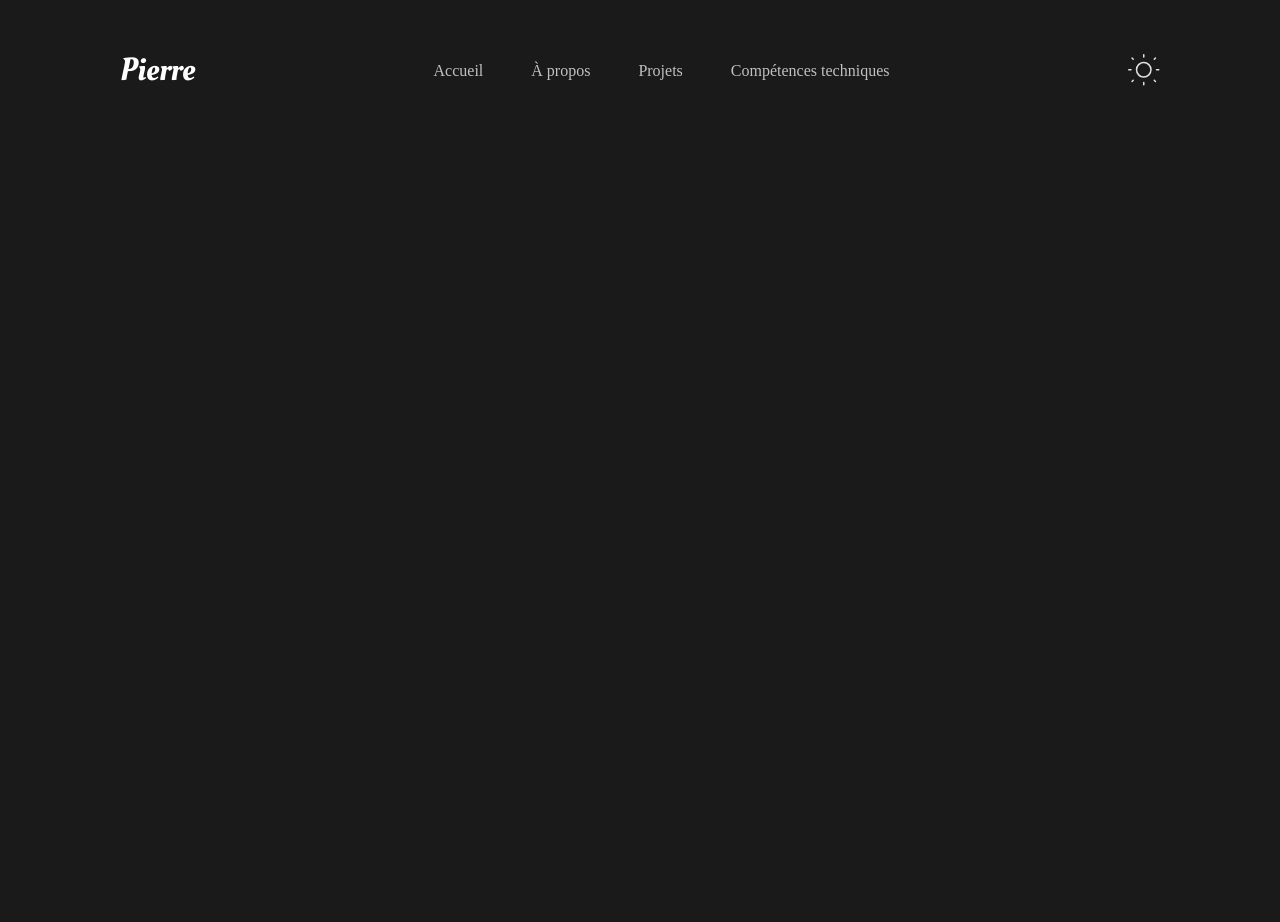
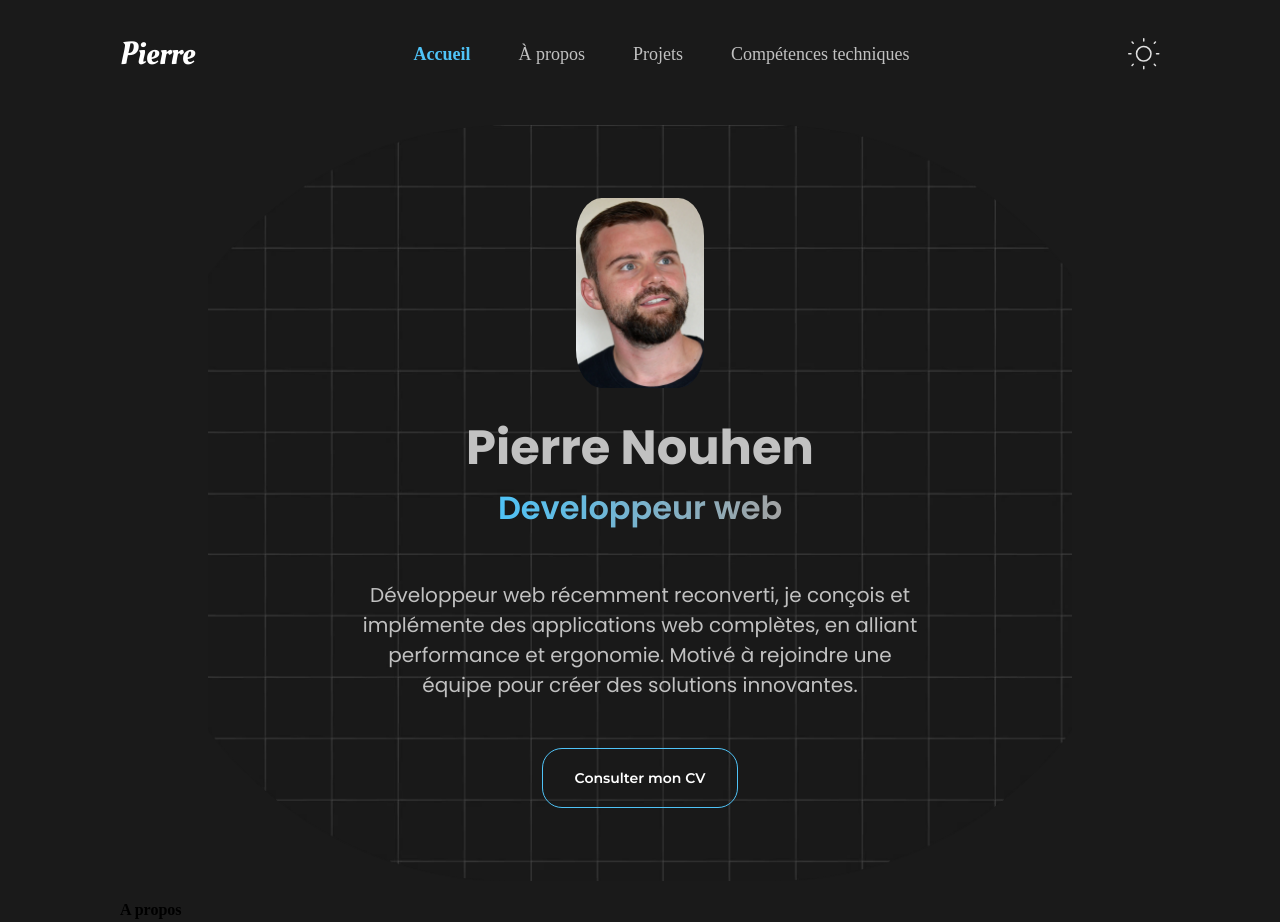
Before and after one commit to pnouhen/Portfolio2.0, a website built with Vite: page index.html in a window 1280 px wide. Shown: the top 922 px of the page. Before the commit the page ends 800 px from the top, so only its background shows below. Built offline with nearby package versions, Linux system fonts and the light colour scheme.

Commit message:
feat: home and navigate

```diff
--- a/index.html
+++ b/index.html
@@ -12,25 +12,25 @@
     <title>Portfolio de Pierre Nouhen</title>
   </head>
   <body class="dark-mode">
-    <header id="header">
+    <header id="header" class="dark-mode">
       <p class="logo dark-mode">Pierre</p>
 
       <nav id="nav">
         <ul>
           <li class="dark-mode">
-            <a>Accueil</a>
+            <a class="dark-mode active" href="#home">Accueil</a>
           </li>
 
           <li class="dark-mode">
-            <a>À propos</a>
+            <a class="dark-mode" href="#about">À propos</a>
           </li>
 
           <li class="dark-mode">
-            <a>Projets</a>
+            <a class="dark-mode">Projets</a>
           </li>
 
           <li class="dark-mode">
-            <a>Compétences techniques</a>
+            <a class="dark-mode">Compétences techniques</a>
           </li>
         </ul>
       </nav>
@@ -42,6 +42,32 @@
         title="Passer au thème clair"
       />
     </header>
+
+    <main>
+      <section id="home" class="home dark-mode">
+        <img src="/assets/img/profil-picture.webp" alt="" />
+
+        <h1 class="dark-mode">Pierre Nouhen</h1>
+
+        <p class="job dark-mode">Developpeur web</p>
+
+        <p class="catchphrase dark-mode">
+          Développeur web récemment reconverti, je conçois et implémente des
+          applications web complètes, en alliant performance et ergonomie.
+          Motivé à rejoindre une équipe pour créer des solutions innovantes.
+        </p>
+
+        <a class="dark-mode"
+        class="dark-mode"
+          href="/assets/CV/CV_Pierre_NOUHEN_Developpeur_web.pdf"
+          rel="noopener noreferrer"
+        > Consulter mon CV</a>
+      </section>
+
+      <section id="about" class="about">
+        <h2>A propos</h2>
+      </section>
+    </main>
     <script type="module" src="/src/main.js"></script>
   </body>
 </html>
--- a/src/functions/menuBurger.js
+++ b/src/functions/menuBurger.js
@@ -1,8 +1,8 @@
 const header = document.getElementById("header");
 const nav = document.getElementById("nav");
+  const imgBurger = document.createElement("img");
 
 if (window.innerWidth <= 768) {
-  const imgBurger = document.createElement("img");
   imgBurger.src = "/assets/icons/header/bars-solid-white.svg";
   imgBurger.alt = "Menu";
   imgBurger.classList = "menuBurger";
@@ -22,3 +22,11 @@ if (window.innerWidth <= 768) {
     }
   });
 }
+
+export const darkModeMenuBurger = () => {
+  imgBurger.src = "/assets/icons/header/bars-solid-white.svg";
+}
+
+export const lightModeMenuBurger = () => {
+  imgBurger.src = "/assets/icons/header/bars-solid-black.svg";
+}
--- /dev/null
+++ b/src/functions/navigation.js
@@ -0,0 +1,22 @@
+const links = document.querySelectorAll("nav a");
+const sections = document.querySelectorAll("section");
+
+window.addEventListener("scroll", () => {
+  sections.forEach((section) => {
+    // Visibility detection
+    const rect = section.getBoundingClientRect();
+    const isVisible =
+      rect.top <= window.innerHeight / 2 &&
+      rect.bottom >= window.innerHeight / 2;
+
+    if (isVisible) {
+      links.forEach((a) => a.classList.remove("active"));
+
+      const id = section.id;
+      const activeLink = document.querySelector(`nav a[href="#${id}"]`);
+      if (activeLink) {
+        activeLink.classList.add("active");
+      }
+    }
+  });
+});
--- a/src/functions/toggleTheme.js
+++ b/src/functions/toggleTheme.js
@@ -1,13 +1,13 @@
+import { darkModeMenuBurger, lightModeMenuBurger } from "./menuBurger";
+
 const button = document.querySelector(".toggle-theme");
 const allElements = document.querySelectorAll(".dark-mode");
-
-console.log(allElements);
 
 button.addEventListener("click", () => {
   // Change mode for all elements
   allElements.forEach((element) => {
     // To avoid the transition when the page loads
-    element.style.transition = "all 1s ease-in-out";
+    element.style.transition = "all 0.4s ease-in-out";
     button.style.transition = "all 0.4s ease-in-out";
 
     if (element.classList.contains("dark-mode")) {
@@ -18,6 +18,9 @@ button.addEventListener("click", () => {
 
       element.classList.remove("dark-mode");
       element.classList.add("light-mode");
+
+      // Functions
+      lightModeMenuBurger()
     } else if (element.classList.contains("light-mode")) {
       // Change button
       button.src = "/assets/icons/header/sun.svg";
@@ -26,6 +29,9 @@ button.addEventListener("click", () => {
 
       element.classList.remove("light-mode");
       element.classList.add("dark-mode");
+
+      // Functions
+      darkModeMenuBurger()
     }
   });
 });
--- /dev/null
+++ b/src/styles/_mixins.scss
@@ -0,0 +1,15 @@
+@mixin layout {
+    display: grid;
+    grid-template-columns: repeat(12, 1fr);
+    gap: 1.25rem;
+}
+
+@mixin fontSizeText {
+     &.dark-mode {
+      color: #c1c1c1;
+    }
+
+    &.light-mode {
+      color: #050505;
+    }
+}
--- /dev/null
+++ b/src/styles/_variables.scss
@@ -0,0 +1,2 @@
+$background-dark: #1a1a1a;
+$background-light: #e0e8f6;
--- /dev/null
+++ b/src/styles/about.scss
@@ -0,0 +1,4 @@
+.about {
+    grid-column: 1/13;
+    height: 50rem;
+}
--- /dev/null
+++ b/src/styles/header.scss
@@ -0,0 +1,101 @@
+@use "./variables" as *;
+@use "./mixins" as *;
+
+header {
+  position: fixed;
+  top: 0;
+  left: 7.5rem;
+  right: 7.5rem;
+  padding-top: 2rem;
+  display: flex;
+  align-items: center;
+  justify-content: space-between;
+
+  &.dark-mode {
+    background-color: $background-dark;
+  }
+
+  &.light-mode {
+    background-color: $background-light;
+  }
+
+  @media (max-width: 768px) {
+    left: 2rem;
+    right: 2rem;
+  }
+
+  .logo {
+    font-family: "Oleo Script", system-ui;
+    font-size: 2rem;
+
+    &.dark-mode {
+      color: white;
+    }
+
+    &.light-mode {
+      color: black;
+    }
+  }
+
+  nav {
+    @media (max-width: 768px) {
+      position: absolute;
+      bottom: -4rem;
+      order: -1;
+      width: 100%;
+      visibility: hidden;
+      opacity: 0;
+      transform: translateY(-3rem);
+      transition: opacity 0.4s ease, transform 0.4s ease;
+
+      &.active {
+        opacity: 1;
+        transform: translateY(0);
+      }
+    }
+    ul {
+      display: flex;
+      gap: 3rem;
+
+      @media (max-width: 768px) {
+        position: absolute;
+        top: -3rem;
+        display: grid;
+        grid-template-columns: repeat(2, 1fr);
+        align-items: center;
+      }
+
+      li {
+        list-style: none;
+        a {
+          text-align: center;
+          font-size: 1.125rem;
+          font-weight: 500;
+          text-decoration: none;
+
+          &.active {
+            font-weight: 600;
+            color: #4fc3f7;
+          }
+        }
+      }
+    }
+  }
+
+  img {
+    height: 2rem;
+    width: 2rem;
+    cursor: pointer;
+  }
+
+  img,
+  a {
+    @include fontSizeText;
+  }
+
+  .toggle-theme {
+    @media (max-width: 768px) {
+      order: 1;
+    }
+  }
+}
--- /dev/null
+++ b/src/styles/home.scss
@@ -0,0 +1,109 @@
+@use "./mixins" as *;
+@use "./variables" as *;
+
+.home {
+  grid-column: 2/12;
+  height: 47.25rem;
+  display: flex;
+  flex-direction: column;
+  align-items: center;
+  justify-content: center;
+  background-size: cover;
+  background-position: center;
+
+  &.dark-mode {
+    background-image: url("/assets/background/home-dark.webp");
+  }
+
+  &.light-mode {
+    background-image: url("/assets/background/home-light.webp");
+  }
+
+  @media (max-width: 1024px) {
+    grid-column: 1/13;
+  }
+
+  img {
+    width: 8rem;
+    aspect-ratio: 0.672;
+    border-radius: 20%;
+  }
+
+  h1,
+  p {
+    font-family: "Poppins";
+    text-align: center;
+  }
+
+  h1 {
+    margin-top: 1.5rem;
+    font-size: 3rem;
+  }
+
+  h1,
+  .catchphrase {
+    @include fontSizeText;
+  }
+
+  .job {
+    font-size: 2rem;
+    font-weight: 600;
+    background-clip: text;
+    color: transparent;
+
+    &.dark-mode {
+      background-image: linear-gradient(
+        90deg,
+        rgba(79, 195, 247, 1) 0%,
+        rgba(255, 255, 255, 0.6) 100%
+      );
+    }
+
+    &.light-mode {
+      background-image: linear-gradient(
+        90deg,
+        rgba(33, 186, 247, 1) 0%,
+        rgba(72, 78, 83, 1) 100%
+      );
+    }
+  }
+
+  .catchphrase {
+    width: 35rem;
+    font-size: 1.25rem;
+    line-height: 1.5;
+
+    @media (max-width: 768px) {
+      width: 21rem;
+    }
+  }
+
+  .catchphrase,
+  a {
+    margin-top: 3rem;
+  }
+
+  a {
+    padding: 1.25rem 2rem;
+    border-radius: 20px;
+    font-family: "Montserrat";
+    font-weight: 600;
+    font-size: 0.875rem;
+    text-decoration: none;
+
+    &.dark-mode {
+      color: white;
+      border: 1px solid #4fc3f7;
+    }
+
+    &.light-mode {
+      color: black;
+      box-shadow: 0 0 1rem 0 black;
+      background-color: $background-light;
+    }
+
+    &:hover {
+      font-weight: 700;
+    }
+  }
+}
--- a/src/styles/style.scss
+++ b/src/styles/style.scss
@@ -1,3 +1,6 @@
+@use "./mixins" as *;
+@use "./variables" as *;
+
 * {
   margin: 0;
   padding: 0;
@@ -21,103 +24,22 @@
 }
 
 body {
-  padding: 3rem 7.5rem;
+  padding: 0 7.5rem;
 
   @media (max-width: 768px) {
-    padding: 3rem 2rem;
+    padding: 0 2rem;
   }
 
   &.dark-mode {
-    background-color: #1a1a1a;
+    background-color: $background-dark;
   }
 
   &.light-mode {
-    background-color: #e0e8f6;
+    background-color: $background-light;
   }
 }
 
-header {
-  position: fixed;
-  left: 7.5rem;
-  right: 7.5rem;
-  display: flex;
-  align-items: center;
-  justify-content: space-between;
-
-  @media (max-width: 768px) {
-    left: 2rem;
-    right: 2rem;
-  }
-
-  .logo {
-    font-family: "Oleo Script", system-ui;
-    font-size: 2rem;
-
-    &.dark-mode {
-      color: white;
-    }
-
-    &.light-mode {
-      color: black;
-    }
-  }
-
-  nav {
-    @media (max-width: 768px) {
-      position: absolute;
-      bottom: -4rem;
-      order: -1;
-      width: 100%;
-      visibility: hidden;
-      opacity: 0;
-      transform: translateY(-3rem);
-      transition: opacity 0.4s ease, transform 0.4s ease;
-
-      &.active {
-        opacity: 1;
-        transform: translateY(0);
-      }
-    }
-    ul {
-      display: flex;
-      gap: 3rem;
-
-      @media (max-width: 768px) {
-        position: absolute;
-        top: -3rem;
-        display: grid;
-        grid-template-columns: repeat(2, 1fr);
-        align-items: center;
-      }
-
-      li {
-        text-align: center;
-        font-size: 1.125rem;
-        list-style: none;
-      }
-    }
-  }
-
-  img {
-    height: 2rem;
-    width: 2rem;
-    cursor: pointer;
-  }
-
-  img,
-  li {
-    &.dark-mode {
-      color: #c1c1c1;
-    }
-
-    &.light-mode {
-      color: #050505;
-    }
-  }
-
-  .toggle-theme {
-    @media (max-width: 768px) {
-      order: 1;
-    }
-  }
+main {
+  margin-top: 7.8rem;
+  @include layout;
 }
```
Also changed, not shown: src/main.js (+7 -0 lines), public/assets/background/home-dark.webp (added), public/assets/background/home-light.webp (added), public/assets/img/profil-picture.webp (added), 1 other file.
